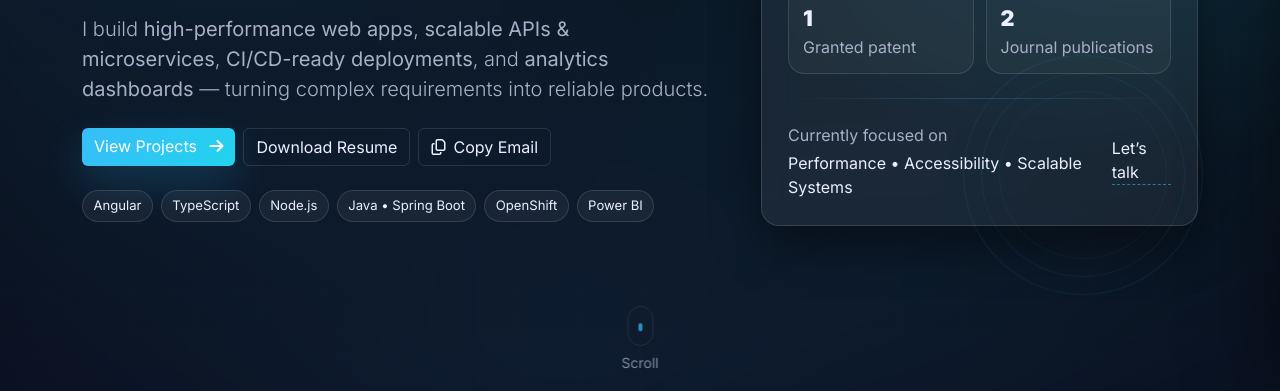
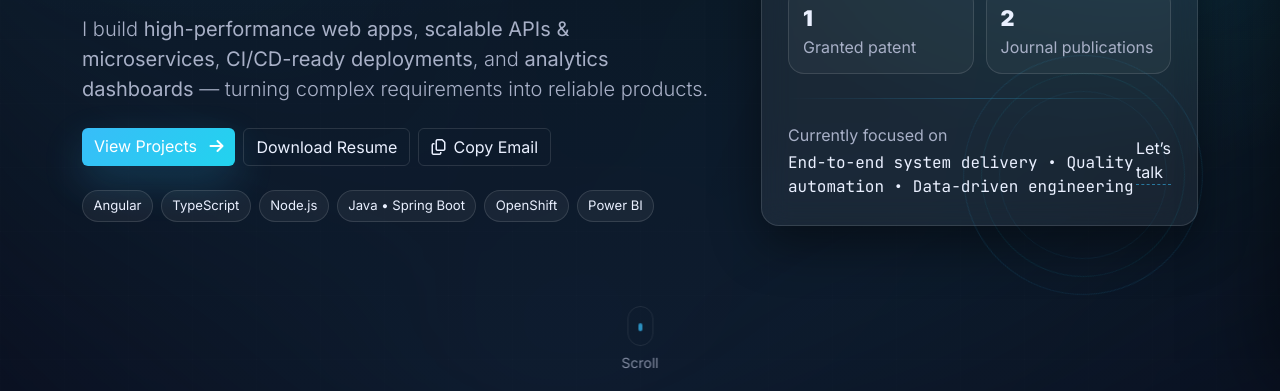
Before and after one commit to NPrudhviKumarReddy/Portfolio_Updated, a plain HTML site: page index.html in a window 1280 px wide. Shown: the part 409-800 px from the top of the page. Drawn offline with nearby package versions, Linux system fonts and the light colour scheme.

Commit message:
Update index.html

```diff
--- a/index.html
+++ b/index.html
@@ -165,7 +165,8 @@
             <div class="d-flex align-items-center justify-content-between">
               <div>
                 <p class="mb-1 text-muted-soft">Currently focused on</p>
-                <p class="mb-0">Performance • Accessibility • Scalable Systems</p>
+                <p class="mb-0 mono" id="focusLine"> End-to-end system delivery • Quality automation • Data-driven
+                  engineering</p>
               </div>
               <a class="link-soft" href="#contact">Let’s talk</a>
             </div>
```
